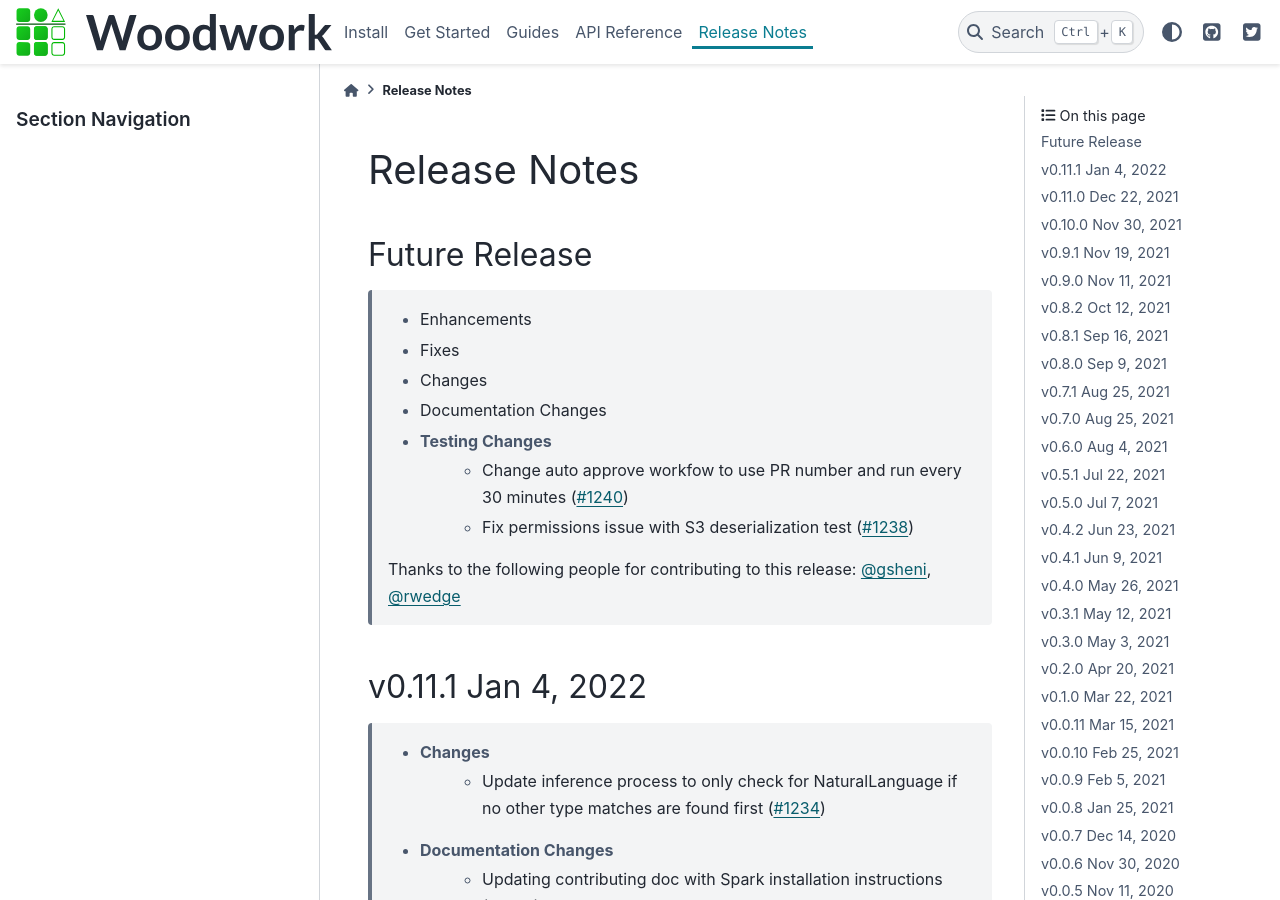
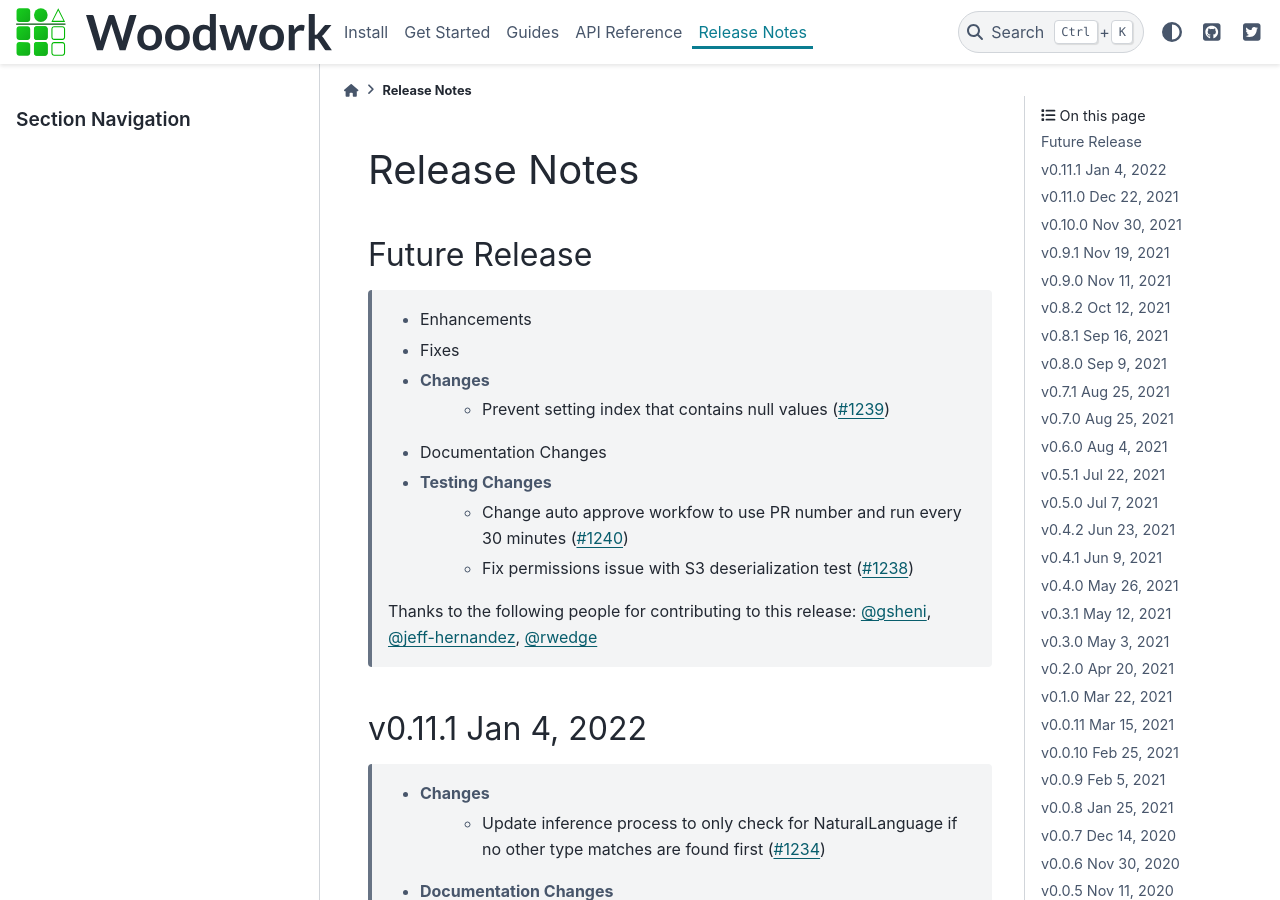
Before and after one commit to alteryx/woodwork, a Sphinx documentation site: the page built from docs/source/release_notes.rst, in a window 1280 px wide and 900 px high. Built offline with Sphinx 7.4.7 and the PyData theme 0.15.4, drawn with Linux system fonts in a browser that asks for light colours; comment, search, counter and statistics services are not loaded.

Commit message:
update release notes

```diff
--- a/docs/source/release_notes.rst
+++ b/docs/source/release_notes.rst
@@ -8,13 +8,14 @@ Future Release
     * Enhancements
     * Fixes
     * Changes
+        * Prevent setting index that contains null values (:pr:`1239`)
     * Documentation Changes
     * Testing Changes
         * Change auto approve workfow to use PR number and run every 30 minutes (:pr:`1240`)
         * Fix permissions issue with S3 deserialization test (:pr:`1238`)
 
     Thanks to the following people for contributing to this release:
-    :user:`gsheni`, :user:`rwedge`
+    :user:`gsheni`, :user:`jeff-hernandez`, :user:`rwedge`
 
 v0.11.1 Jan 4, 2022
 ===================
```
